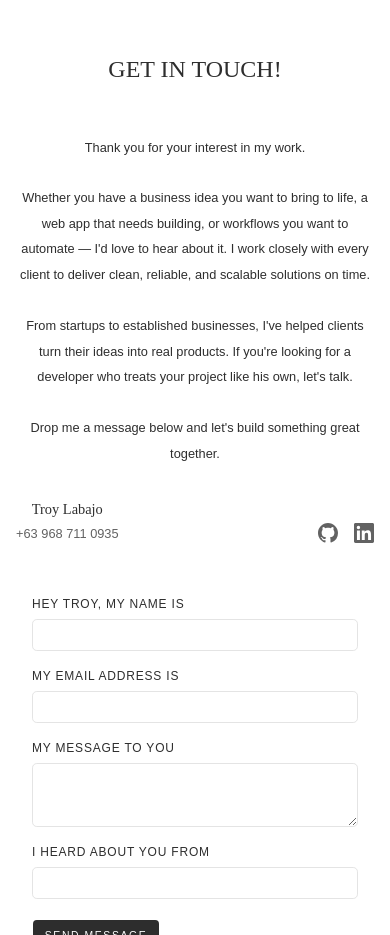
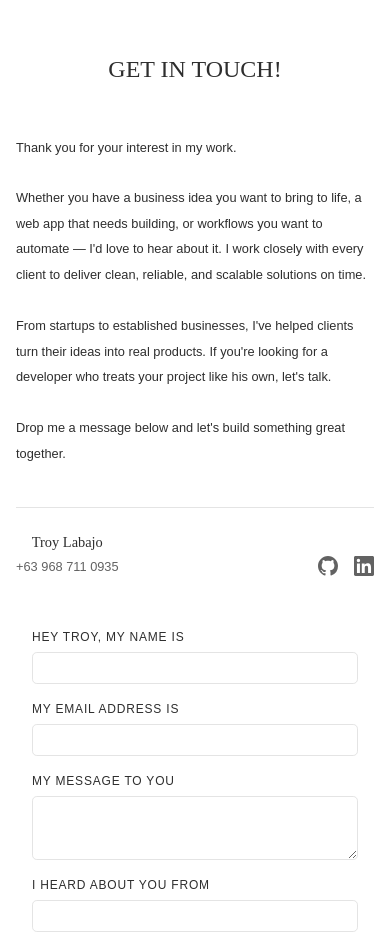
Before and after one commit to troyuu/myPortfolio, a React (Vite) app: page / in a window 390 px wide. Shown: the part 6200-7135 px from the top of the page. Built offline with nearby package versions, Linux system fonts and the light colour scheme; no server answers.

Commit message:
improve format

```diff
--- a/src/components/sections/ContactSection.jsx
+++ b/src/components/sections/ContactSection.jsx
@@ -26,24 +26,24 @@ export default function ContactSection() {
       </div>
 
       {/* Two-column layout */}
-      <div className="mt-12 flex flex-col gap-12 xl:flex-row xl:gap-16">
-        {/* Left — info */}
+      <div className="mt-12 flex flex-col gap-12 lg:flex-row lg:gap-12 xl:gap-16">
+        {/* Left — letter */}
         <div
           className={cn(
-            "flex w-full flex-col xl:w-1/2",
+            "flex w-full flex-col lg:w-1/2",
             "transition-all duration-1000 ease-[cubic-bezier(0.25,0.1,0.25,1)]",
             leftVisible ? "translate-y-0 opacity-100" : "translate-y-12 opacity-0"
           )}
         >
-          <p className="font-sans text-[0.7rem] font-normal leading-[200%] text-foreground min-[376px]:text-[0.8rem] sm:text-[0.9rem]">
+          <p className="text-left font-sans text-[0.7rem] font-normal leading-[200%] text-foreground min-[376px]:text-[0.8rem] sm:text-[0.9rem]">
             {CONTACT.intro}
           </p>
-          <p className="mt-6 whitespace-pre-line font-sans text-[0.7rem] font-normal leading-[200%] text-foreground min-[376px]:text-[0.8rem] sm:text-[0.9rem]">
+          <p className="mt-6 whitespace-pre-line text-left font-sans text-[0.7rem] font-normal leading-[200%] text-foreground min-[376px]:text-[0.8rem] sm:text-[0.9rem]">
             {CONTACT.body}
           </p>
 
-          {/* Name, phone, socials — bottom of left column */}
-          <div className="mt-8 flex items-end justify-between">
+          {/* Signature */}
+          <div className="mt-10 flex items-end justify-between border-t border-border pt-6">
             <div>
               <p className="font-heading text-[0.9rem] font-normal text-foreground">{SITE.name}</p>
               <p className="mt-1 font-sans text-[0.8rem] font-normal text-muted-foreground">{SITE.phone}</p>
@@ -75,7 +75,7 @@ export default function ContactSection() {
         <div
           ref={rightRef}
           className={cn(
-            "flex w-full items-start justify-center font-sans xl:w-1/2 xl:items-center",
+            "flex w-full items-start justify-center font-sans lg:w-1/2 lg:items-center",
             "transition-all duration-700 delay-200 ease-in-out",
             rightVisible ? "translate-y-0 opacity-100" : "translate-y-12 opacity-0"
           )}
```
